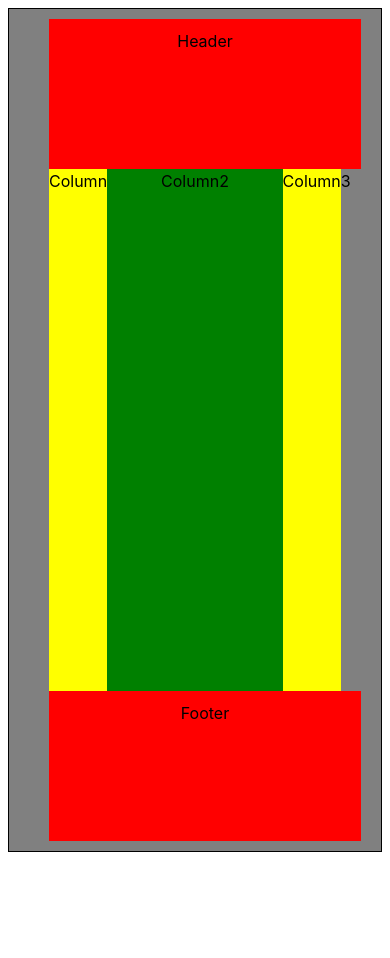
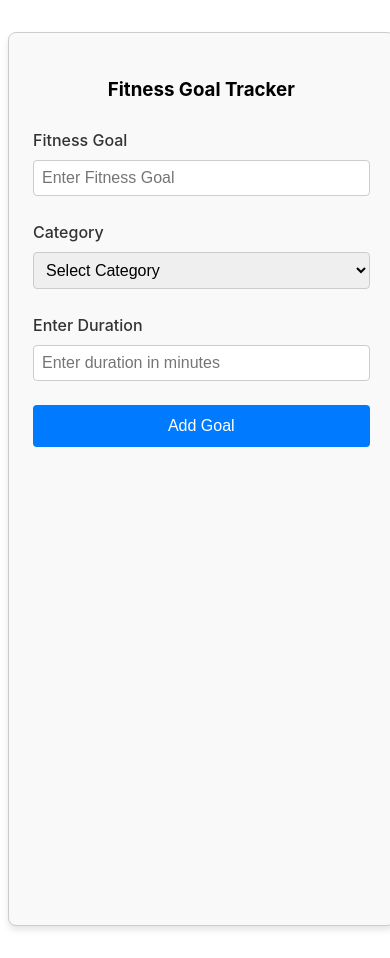
Before and after one commit to VIJAY-KUMAR-VIRIGINENI/MachineCoding, a React (Vite) app in the folder react-machine-coding-ts/: page / in a window 390 px wide. Before the commit the page ends 860 px from the top, so only its background shows below. Built offline with nearby package versions, Linux system fonts and the light colour scheme.

Commit message:
added FitnessTracker

```diff
--- a/react-machine-coding-ts/src/App.tsx
+++ b/react-machine-coding-ts/src/App.tsx
@@ -2,11 +2,12 @@ import ToDo from "./components/TodoList/ToDo";
 import Carousel from "./components/ImageCarousel/Carousel";
 import UserForm from "./components/FormValidation/UserForm";
 import HolyGrail from "./components/HolyGrail/HolyGrail";
+import FitnessTracker from "./components/FitnessTracker/FitnessTracker";
 
 const App = () => {
   return (
     <>
-      <HolyGrail />
+      <FitnessTracker />
     </>
   );
 };
--- a/react-machine-coding-ts/src/components/FitnessTracker/FitnessTracker.tsx
+++ b/react-machine-coding-ts/src/components/FitnessTracker/FitnessTracker.tsx
@@ -0,0 +1,139 @@
+import { FC, useState, ChangeEvent, FormEvent } from "react";
+import "./style.css";
+
+interface FitnessTask {
+  goal: string;
+  category: string;
+  rep: string;
+  archived?: boolean;
+}
+
+const FitnessTracker: FC = () => {
+  const [goal, setGoal] = useState(""); // Fitness goal text
+  const [activity, setActivity] = useState(""); // Category (e.g., Strength Training, Cardio)
+  const [details, setDetails] = useState(""); // Repetitions or Duration
+  const [tasks, setTasks] = useState<FitnessTask[]>([]);
+
+  const handleGoalChange = (e: ChangeEvent<HTMLInputElement>) => {
+    setGoal(e.target.value);
+  };
+
+  const handleActivityChange = (e: ChangeEvent<HTMLSelectElement>) => {
+    setActivity(e.target.value);
+  };
+
+  const handleDetailsChange = (e: ChangeEvent<HTMLInputElement>) => {
+    setDetails(e.target.value);
+  };
+
+  const handleClick = (e: FormEvent) => {
+    e.preventDefault();
+    if (!goal || !activity || !details) return;
+
+    const newTask: FitnessTask = {
+      goal,
+      category: activity,
+      rep: details,
+      archived: false,
+    };
+
+    setTasks([...tasks, newTask]);
+
+    setGoal("");
+    setActivity("");
+    setDetails("");
+  };
+
+  const handleArchive = (index: number) => {
+    const updatedTasks = tasks.map((task, i) =>
+      i === index ? { ...task, archived: !task.archived } : task
+    );
+    setTasks(updatedTasks);
+  };
+
+  return (
+    <div className="container">
+      <h3>Fitness Goal Tracker</h3>
+      <form>
+        <div className="form-group">
+          <label>
+            Fitness Goal
+            <input
+              type="text"
+              placeholder="Enter Fitness Goal"
+              value={goal}
+              onChange={handleGoalChange}
+            />
+          </label>
+        </div>
+
+        <div className="form-group">
+          <label>
+            Category
+            <select value={activity} onChange={handleActivityChange}>
+              <option value="" disabled>
+                Select Category
+              </option>
+              <option value="Strength Training">Strength Training</option>
+              <option value="Cardio">Cardio</option>
+            </select>
+          </label>
+        </div>
+
+        <div className="form-group">
+          {activity && activity !== "Cardio" ? (
+            <label>
+              Repetitions
+              <input
+                type="text"
+                placeholder="Enter number of reps"
+                value={details}
+                onChange={handleDetailsChange}
+              />
+            </label>
+          ) : (
+            <label>
+              Enter Duration
+              <input
+                type="text"
+                placeholder="Enter duration in minutes"
+                value={details}
+                onChange={handleDetailsChange}
+              />
+            </label>
+          )}
+        </div>
+
+        <button type="submit" onClick={handleClick}>
+          Add Goal
+        </button>
+      </form>
+
+      <div className="task-list">
+        {tasks.map((task, index) => (
+          <div key={index} className="task-item">
+            <div className={task.archived ? "archived" : ""}>
+              <p>
+                <strong>Goal:</strong> {task.goal}
+              </p>
+              <p>
+                <strong>Category:</strong> {task.category}
+              </p>
+              <p>
+                <strong>
+                  {task.category !== "Cardio" ? "Repetitions" : "Duration"}:
+                </strong>{" "}
+                {task.rep}
+              </p>
+            </div>
+            <button onClick={() => handleArchive(index)}>
+              {task.archived ? "Unarchive" : "Archive"}
+            </button>
+          </div>
+        ))}
+      </div>
+    </div>
+  );
+};
+
+export default FitnessTracker;
--- /dev/null
+++ b/react-machine-coding-ts/src/components/FitnessTracker/style.css
@@ -0,0 +1,92 @@
+:root {
+  --primary-color: #007bff;
+  --hover-color: #0056b3;
+  --border-color: #ccc;
+  --bg-color: #f9f9f9;
+  --text-color: #333;
+  --font-size-base: 1rem;
+  --border-radius: 4px;
+}
+
+/* Container styling for a polished centered layout */
+.container {
+  height: 100vh;
+  width: 60%;
+  max-width: 500px;
+  margin: 2rem auto;
+  padding: 2rem;
+  border: 1px solid var(--border-color);
+  border-radius: 8px;
+  background-color: var(--bg-color);
+  box-shadow: 0 4px 6px rgba(0, 0, 0, 0.1);
+}
+
+h3 {
+  text-align: center;
+  margin-bottom: 1.5rem;
+}
+
+form {
+  display: flex;
+  flex-direction: column;
+  gap: 1.5rem;
+}
+
+.form-group label {
+  display: flex;
+  flex-direction: column;
+  font-weight: 500;
+  color: var(--text-color);
+}
+
+input,
+select {
+  margin-top: 0.5rem;
+  padding: 0.5rem;
+  font-size: var(--font-size-base);
+  border: 1px solid var(--border-color);
+  border-radius: var(--border-radius);
+}
+
+button {
+  padding: 0.75rem 1.5rem;
+  font-size: var(--font-size-base);
+  color: #fff;
+  background-color: var(--primary-color);
+  border: none;
+  border-radius: var(--border-radius);
+  cursor: pointer;
+  transition: background-color 0.3s ease;
+}
+
+button:hover {
+  background-color: var(--hover-color);
+}
+
+/* Task list styling */
+.task-list {
+  margin-top: 2rem;
+}
+
+.task-item {
+  display: flex;
+  justify-content: space-between;
+  align-items: center;
+  border: 1px solid var(--border-color);
+  border-radius: var(--border-radius);
+  padding: 1rem;
+  margin-bottom: 1rem;
+  background-color: #fff;
+}
+
+.task-item .archived {
+  text-decoration: line-through;
+  color: var(--border-color);
+}
+
+@media (max-width: 600px) {
+  .container {
+    width: 90%;
+    padding: 1.5rem;
+  }
+}
```
